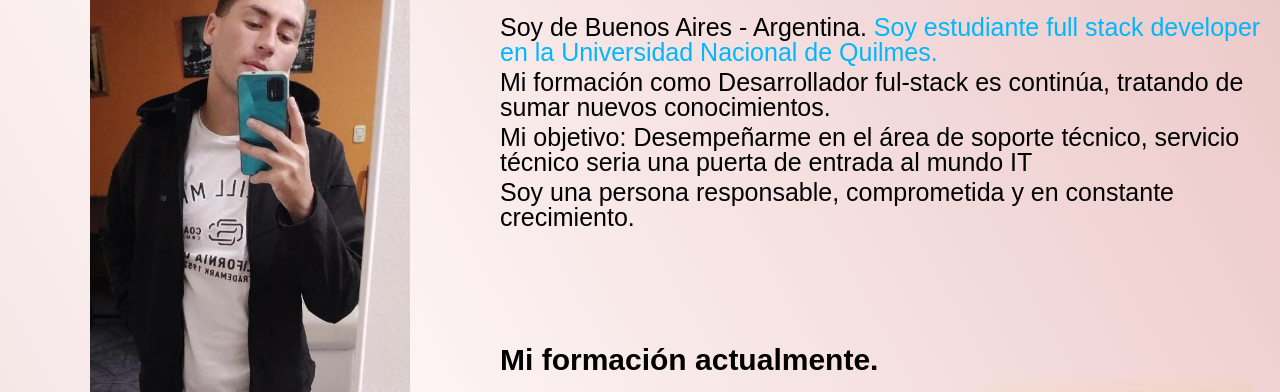
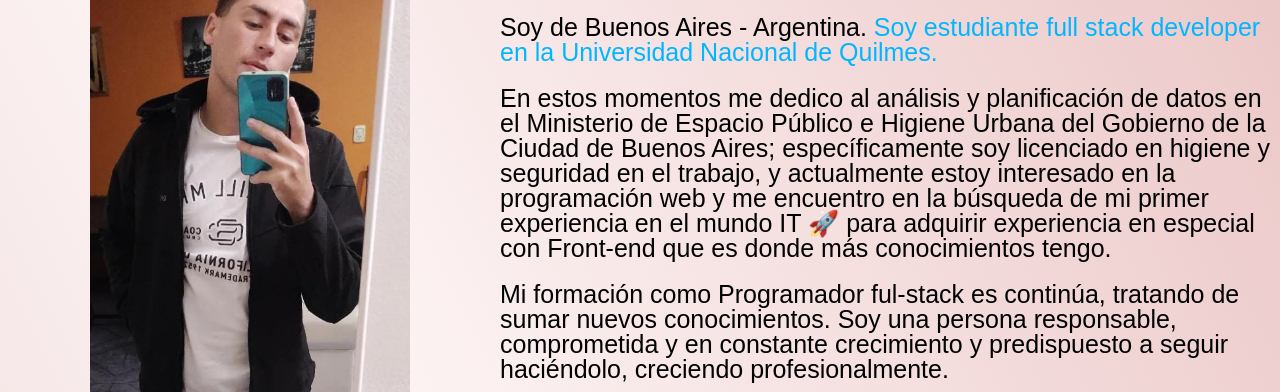
Before and after one commit to GabiGuerrero/portafolio, a plain HTML site: page index.html in a window 1280 px wide. Shown: the part 378-770 px from the top of the page. Drawn offline with Linux system fonts and the light colour scheme.

Commit message:
modificacion de la linea 58 a 67

```diff
--- a/index.html
+++ b/index.html
@@ -56,13 +56,14 @@
             <h2 class="sub-titulo"> Te cuento un poco de mi </h2>
 
             <p class="texto">Soy de Buenos Aires - Argentina. <strong>Soy estudiante full stack developer en la Universidad Nacional de Quilmes.</strong> </p>
+            <br>
+            <p class="texto">En estos momentos me dedico al análisis y planificación de datos en el Ministerio de Espacio Público e Higiene Urbana del Gobierno de la Ciudad de Buenos Aires; específicamente soy licenciado en higiene y seguridad en el trabajo, y actualmente estoy interesado en la programación web y me encuentro en la búsqueda de mi primer experiencia en el mundo IT 🚀 para adquirir experiencia  en especial con Front-end que es donde más conocimientos tengo. </p>
+            <br>
+            <p class="texto">Mi  formación como  Programador ful-stack es continúa, tratando de sumar nuevos conocimientos. Soy una persona responsable, comprometida y en constante crecimiento y predispuesto a seguir haciéndolo, creciendo profesionalmente.</p>
+            <br>
+            <p class="texto">Mi objetivo: Desempeñarme en el área  de soporte técnico, servicio técnico seria una puerta de entrada al mundo IT 🚀💻 </p>
 
-            <p class="texto">Mi  formación como  Desarrollador ful-stack es continúa, tratando de sumar nuevos conocimientos.</p>
-
-            <p class="texto">Mi objetivo: Desempeñarme en el área  de soporte técnico, servicio técnico seria una puerta de entrada al mundo IT </p>
-
-            <p class="texto">Soy una persona responsable, comprometida y en constante crecimiento.</p>
-
+            <p class="texto"></p>
 
         </section>
 
@@ -84,7 +85,7 @@
 
                     <li class="items">Univerdidad Nacional de Quilmes AR  <img src="img/UNQ.png" height="50" width="50"> </li>
 
-                    <li><a target="_blank" href="http://www.unq.edu.ar/"> <strong>Te invito a que hagas clic y veas donde me estoy formando como desarrollador full stack.</strong></li>
+                    <li><a target="_blank" href="http://www.unq.edu.ar/" > <strong>Te invito a que hagas clic y veas donde me estoy formando como desarrollador full stack.</a></strong></li>
 
 
                 </ul>
```
